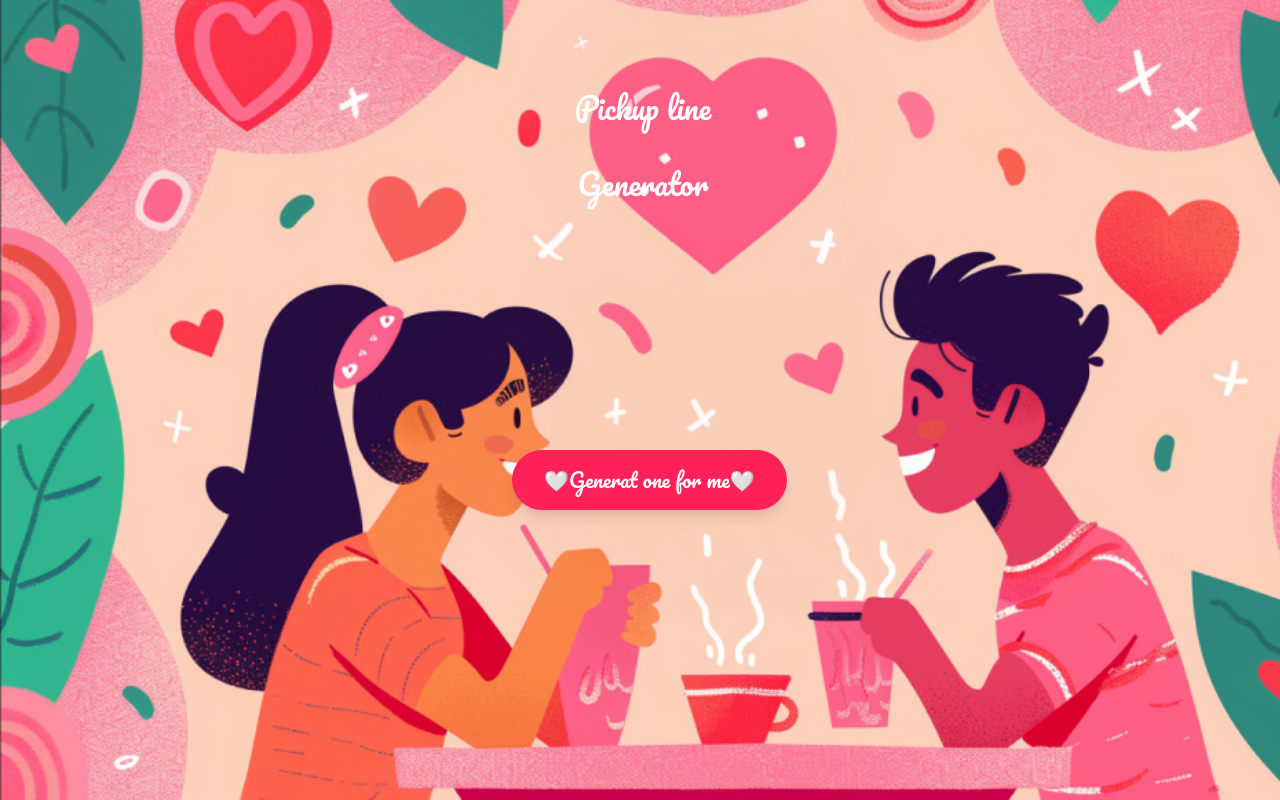
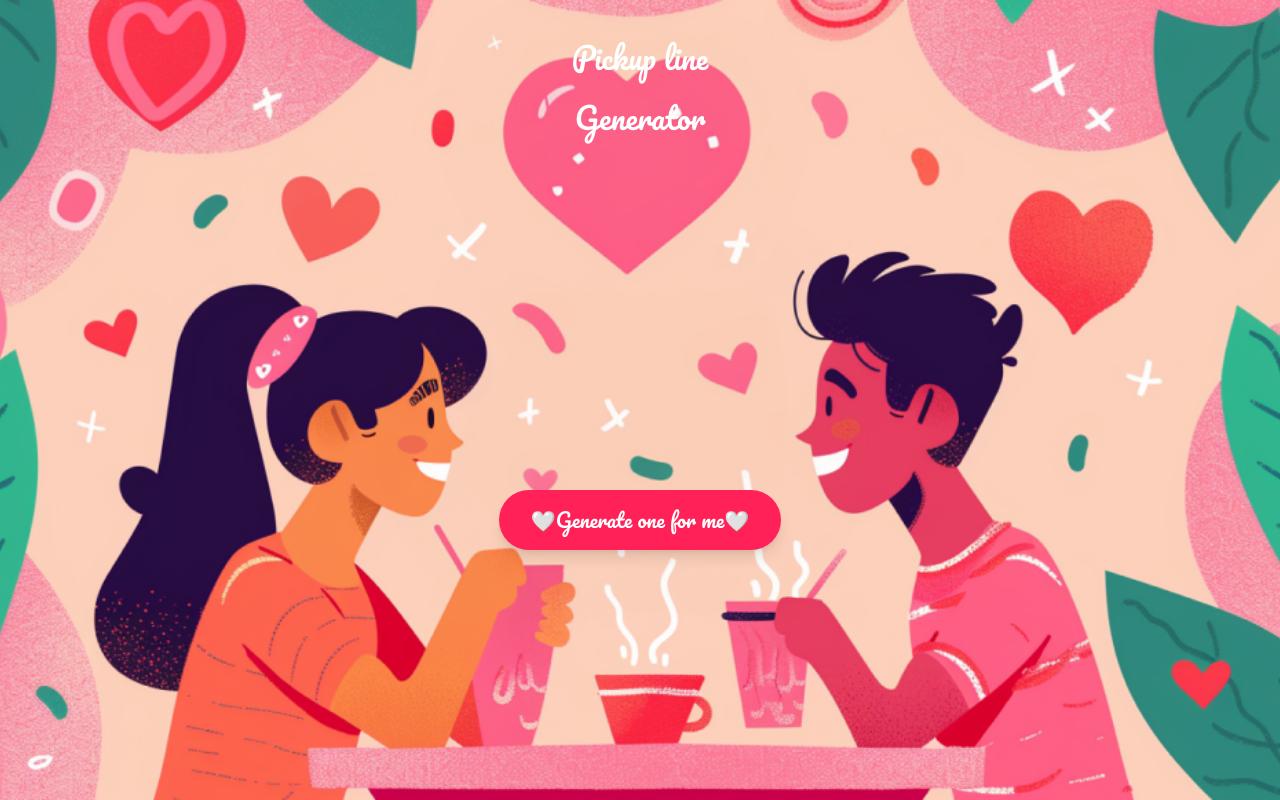
Before and after one commit to Upendrapal0607/1811-labs-assignment, a Next.js app: page / in a window 1280 px wide. Built offline with nearby package versions, Linux system fonts and the light colour scheme.

Commit message:
Update app.tsx

```diff
--- a/src/app/app.tsx
+++ b/src/app/app.tsx
@@ -1,6 +1,7 @@
 import React, { useState } from "react";
 import { useRouter } from "next/navigation";
 import { getCookie } from "./lib/utils";
+
 export const App = () => {
   const navigate = useRouter();
   const token = getCookie("sb-vxysqlojrtxmdzgxcqda-auth-token.0");
@@ -10,17 +11,17 @@ export const App = () => {
   };
 
   return (
-    <div className="w-full min-h-screen bg-[url('/Image/background-image.png')] text-white bg-cover m-0 p-0">
-      <div className="flex gap-8 flex-col w-[185px] h-[130px] pt-[7%] ml-[43%]  text-center font-pacifico text-3xl space-y-2">
+    <div className="w-full min-h-screen  bg-[url('/Image/background-image.png')] bg-cover bg-center text-white m-0 p-0 flex flex-col items-center justify-between">
+      <div className="flex flex-col items-center w-full md:w-auto text-center font-pacifico text-3xl space-y-6 mt-[150px] md:mt-[40px] sm:mt-[120px]">
         <h3>Pickup line</h3>
         <h3>Generator</h3>
       </div>
-      <div className="mt-[25%] ml-[40%]">
+      <div className="mt-8 md:mt-16">
         <button
-          className="flex items-center justify-center px-8 py-4 bg-[#ff2157] text-white  rounded-full text-xl shadow-lg hover:bg-[#ff4071] transition duration-300"
+          className="flex items-center justify-center mb-[350px] lg:mb-[250px] px-8 py-4 bg-[#ff2157] text-white rounded-full text-xl shadow-lg hover:bg-[#ff4071] transition duration-300"
           onClick={handleLogin}
         >
-          <span>🤍</span> <p>Generat one for me</p> <span>🤍</span>
+          <span>🤍</span> <p>Generate one for me</p> <span>🤍</span>
         </button>
       </div>
     </div>
```
